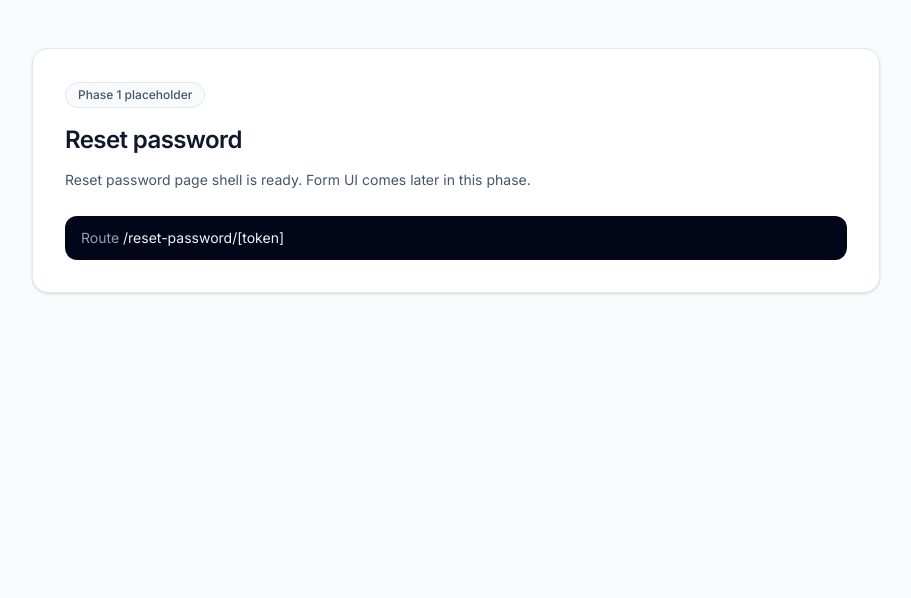
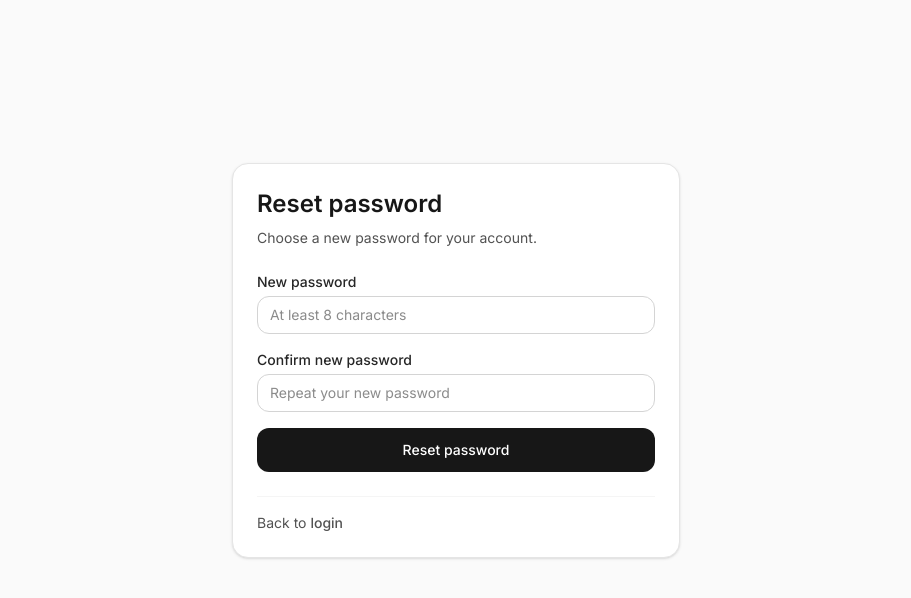
Before and after one commit to Beastly713/expense, a Next.js app in the folder apps/web/: page /reset-password/1 in a window 1280 px wide. Shown: the top 598 px of the page, without its empty margins (184-1095 px from the left). Built offline with nearby package versions, Linux system fonts and the light colour scheme; no server answers.

Commit message:
feat/auth-pages: build forgot password and reset password pages

```diff
--- a/apps/web/src/app/(auth)/forgot-password/page.tsx
+++ b/apps/web/src/app/(auth)/forgot-password/page.tsx
@@ -1,14 +1,116 @@
+'use client';
+
+import Link from 'next/link';
+import { useMemo, useState } from 'react';
+
+import { AuthFormField } from '@/components/forms/auth-form-field';
+import { AuthPageShell } from '@/components/forms/auth-page-shell';
 import { PublicOnlyRoute } from '@/components/layout/public-only-route';
-import { RoutePlaceholder } from '@/components/layout/route-placeholder';
+import { forgotPassword } from '@/lib/api';
+import { ApiError } from '@/lib/api/client';
+import {
+  type AuthFormErrors,
+  validateForgotPasswordForm,
+} from '@/lib/validations/auth';
 
 export default function ForgotPasswordPage() {
+  const [email, setEmail] = useState('');
+  const [errors, setErrors] = useState<AuthFormErrors>({});
+  const [isSubmitting, setIsSubmitting] = useState(false);
+  const [successMessage, setSuccessMessage] = useState<string | null>(null);
+
+  const formValues = useMemo(
+    () => ({
+      email,
+    }),
+    [email],
+  );
+
+  async function handleSubmit(event: React.FormEvent<HTMLFormElement>) {
+    event.preventDefault();
+
+    const nextErrors = validateForgotPasswordForm(formValues);
+    setErrors(nextErrors);
+    setSuccessMessage(null);
+
+    if (Object.keys(nextErrors).length > 0) {
+      return;
+    }
+
+    try {
+      setIsSubmitting(true);
+
+      const result = await forgotPassword({
+        email: email.trim(),
+      });
+
+      setSuccessMessage(result.message);
+    } catch (error) {
+      if (error instanceof ApiError) {
+        setErrors({
+          form: error.message,
+        });
+      } else if (error instanceof Error) {
+        setErrors({
+          form: error.message,
+        });
+      } else {
+        setErrors({
+          form: 'Unable to send reset email right now. Please try again.',
+        });
+      }
+    } finally {
+      setIsSubmitting(false);
+    }
+  }
+
   return (
     <PublicOnlyRoute>
-      <RoutePlaceholder
+      <AuthPageShell
         title="Forgot password"
-        routePath="/forgot-password"
-        description="Forgot password page shell is ready. Form UI comes later in this phase."
-      />
+        subtitle="Enter your email and we’ll send a reset link if the account exists."
+        footer={
+          <p className="text-sm text-neutral-600">
+            Remembered your password?{' '}
+            <Link href="/login" className="font-medium text-neutral-900 underline">
+              Back to login
+            </Link>
+          </p>
+        }
+      >
+        <form className="space-y-4" onSubmit={handleSubmit}>
+          <AuthFormField
+            id="email"
+            label="Email"
+            type="email"
+            value={email}
+            onChange={setEmail}
+            autoComplete="email"
+            placeholder="rahul@example.com"
+            error={errors.email ?? null}
+          />
+
+          {errors.form ? (
+            <div className="rounded-xl border border-red-200 bg-red-50 px-3 py-2 text-sm text-red-700">
+              {errors.form}
+            </div>
+          ) : null}
+
+          {successMessage ? (
+            <div className="rounded-xl border border-green-200 bg-green-50 px-3 py-2 text-sm text-green-700">
+              {successMessage}
+            </div>
+          ) : null}
+
+          <button
+            type="submit"
+            disabled={isSubmitting}
+            className="inline-flex w-full items-center justify-center rounded-xl bg-neutral-900 px-4 py-3 text-sm font-medium text-white transition hover:bg-neutral-800 disabled:cursor-not-allowed disabled:opacity-60"
+          >
+            {isSubmitting ? 'Sending link...' : 'Send reset link'}
+          </button>
+        </form>
+      </AuthPageShell>
     </PublicOnlyRoute>
   );
 }
--- a/apps/web/src/app/(auth)/reset-password/[token]/page.tsx
+++ b/apps/web/src/app/(auth)/reset-password/[token]/page.tsx
@@ -1,14 +1,148 @@
+'use client';
+
+import Link from 'next/link';
+import { useParams, useRouter } from 'next/navigation';
+import { useMemo, useState } from 'react';
+
+import { AuthFormField } from '@/components/forms/auth-form-field';
+import { AuthPageShell } from '@/components/forms/auth-page-shell';
 import { PublicOnlyRoute } from '@/components/layout/public-only-route';
-import { RoutePlaceholder } from '@/components/layout/route-placeholder';
+import { resetPassword } from '@/lib/api';
+import { ApiError } from '@/lib/api/client';
+import {
+  type AuthFormErrors,
+  validateResetPasswordForm,
+} from '@/lib/validations/auth';
 
 export default function ResetPasswordPage() {
+  const params = useParams<{ token: string }>();
+  const router = useRouter();
+
+  const [password, setPassword] = useState('');
+  const [confirmPassword, setConfirmPassword] = useState('');
+  const [errors, setErrors] = useState<AuthFormErrors>({});
+  const [isSubmitting, setIsSubmitting] = useState(false);
+  const [successMessage, setSuccessMessage] = useState<string | null>(null);
+
+  const token =
+    typeof params?.token === 'string' ? params.token : '';
+
+  const formValues = useMemo(
+    () => ({
+      password,
+      confirmPassword,
+    }),
+    [password, confirmPassword],
+  );
+
+  async function handleSubmit(event: React.FormEvent<HTMLFormElement>) {
+    event.preventDefault();
+
+    const nextErrors = validateResetPasswordForm(formValues);
+    setErrors(nextErrors);
+    setSuccessMessage(null);
+
+    if (!token) {
+      setErrors({
+        form: 'Reset token is missing.',
+      });
+      return;
+    }
+
+    if (Object.keys(nextErrors).length > 0) {
+      return;
+    }
+
+    try {
+      setIsSubmitting(true);
+
+      const result = await resetPassword({
+        token,
+        newPassword: password,
+      });
+
+      setSuccessMessage(result.message);
+
+      window.setTimeout(() => {
+        router.replace('/login');
+      }, 1200);
+    } catch (error) {
+      if (error instanceof ApiError) {
+        setErrors({
+          form: error.message,
+        });
+      } else if (error instanceof Error) {
+        setErrors({
+          form: error.message,
+        });
+      } else {
+        setErrors({
+          form: 'Unable to reset password right now. Please try again.',
+        });
+      }
+    } finally {
+      setIsSubmitting(false);
+    }
+  }
+
   return (
     <PublicOnlyRoute>
-      <RoutePlaceholder
+      <AuthPageShell
         title="Reset password"
-        routePath="/reset-password/[token]"
-        description="Reset password page shell is ready. Form UI comes later in this phase."
-      />
+        subtitle="Choose a new password for your account."
+        footer={
+          <p className="text-sm text-neutral-600">
+            Back to{' '}
+            <Link href="/login" className="font-medium text-neutral-900 underline">
+              login
+            </Link>
+          </p>
+        }
+      >
+        <form className="space-y-4" onSubmit={handleSubmit}>
+          <AuthFormField
+            id="password"
+            label="New password"
+            type="password"
+            value={password}
+            onChange={setPassword}
+            autoComplete="new-password"
+            placeholder="At least 8 characters"
+            error={errors.password ?? null}
+          />
+
+          <AuthFormField
+            id="confirmPassword"
+            label="Confirm new password"
+            type="password"
+            value={confirmPassword}
+            onChange={setConfirmPassword}
+            autoComplete="new-password"
+            placeholder="Repeat your new password"
+            error={errors.confirmPassword ?? null}
+          />
+
+          {errors.form ? (
+            <div className="rounded-xl border border-red-200 bg-red-50 px-3 py-2 text-sm text-red-700">
+              {errors.form}
+            </div>
+          ) : null}
+
+          {successMessage ? (
+            <div className="rounded-xl border border-green-200 bg-green-50 px-3 py-2 text-sm text-green-700">
+              {successMessage}
+            </div>
+          ) : null}
+
+          <button
+            type="submit"
+            disabled={isSubmitting}
+            className="inline-flex w-full items-center justify-center rounded-xl bg-neutral-900 px-4 py-3 text-sm font-medium text-white transition hover:bg-neutral-800 disabled:cursor-not-allowed disabled:opacity-60"
+          >
+            {isSubmitting ? 'Resetting password...' : 'Reset password'}
+          </button>
+        </form>
+      </AuthPageShell>
     </PublicOnlyRoute>
   );
 }
--- a/apps/web/src/components/layout/protected-route.tsx
+++ b/apps/web/src/components/layout/protected-route.tsx
@@ -4,6 +4,7 @@ import { useEffect } from 'react';
 import { usePathname, useRouter } from 'next/navigation';
 
 import { useAuth } from '@/lib/auth';
+import { ProtectedShellHeader } from '@/components/layout/protected-shell-header';
 
 export function ProtectedRoute({
   children,
@@ -33,5 +34,10 @@ export function ProtectedRoute({
     return null;
   }
 
-  return <>{children}</>;
+  return (
+    <div className="min-h-screen bg-neutral-50">
+      <ProtectedShellHeader />
+      {children}
+    </div>
+  );
 }
--- /dev/null
+++ b/apps/web/src/components/layout/protected-shell-header.tsx
@@ -0,0 +1,51 @@
+'use client';
+
+import Link from 'next/link';
+import { useRouter } from 'next/navigation';
+import { useState } from 'react';
+
+import { useAuth } from '@/lib/auth';
+import { env } from '@/lib/env';
+
+export function ProtectedShellHeader() {
+  const router = useRouter();
+  const { user, logout } = useAuth();
+  const [isLoggingOut, setIsLoggingOut] = useState(false);
+
+  async function handleLogout() {
+    try {
+      setIsLoggingOut(true);
+      await logout();
+      router.replace('/login');
+    } finally {
+      setIsLoggingOut(false);
+    }
+  }
+
+  return (
+    <header className="border-b border-neutral-200 bg-white">
+      <div className="mx-auto flex max-w-6xl items-center justify-between gap-4 px-4 py-3">
+        <div className="min-w-0">
+          <Link
+            href="/dashboard"
+            className="text-sm font-semibold text-neutral-900 hover:underline"
+          >
+            {env.appName}
+          </Link>
+          <p className="truncate text-xs text-neutral-500">
+            {user ? `${user.name} · ${user.email}` : 'Authenticated session'}
+          </p>
+        </div>
+
+        <button
+          type="button"
+          onClick={handleLogout}
+          disabled={isLoggingOut}
+          className="inline-flex items-center justify-center rounded-xl border border-neutral-300 bg-white px-4 py-2 text-sm font-medium text-neutral-900 transition hover:bg-neutral-100 disabled:cursor-not-allowed disabled:opacity-60"
+        >
+          {isLoggingOut ? 'Logging out...' : 'Log out'}
+        </button>
+      </div>
+    </header>
+  );
+}
--- a/apps/web/src/lib/api/auth.ts
+++ b/apps/web/src/lib/api/auth.ts
@@ -27,7 +27,7 @@ export interface RefreshResponse {
   accessToken: string;
 }
 
-export interface LogoutResponse {
+export interface MessageResponse {
   message: string;
 }
 
@@ -40,6 +40,15 @@ export interface SignupInput {
 export interface LoginInput {
   email: string;
   password: string;
+}
+
+export interface ForgotPasswordInput {
+  email: string;
+}
+
+export interface ResetPasswordInput {
+  token: string;
+  newPassword: string;
 }
 
 export function signup(input: SignupInput) {
@@ -70,7 +79,21 @@ export function refreshAccessToken() {
 }
 
 export function logout() {
-  return apiRequest<LogoutResponse>('/auth/logout', {
+  return apiRequest<MessageResponse>('/auth/logout', {
     method: 'POST',
   });
 }
+
+export function forgotPassword(input: ForgotPasswordInput) {
+  return apiRequest<MessageResponse>('/auth/forgot-password', {
+    method: 'POST',
+    body: input,
+  });
+}
+
+export function resetPassword(input: ResetPasswordInput) {
+  return apiRequest<MessageResponse>('/auth/reset-password', {
+    method: 'POST',
+    body: input,
+  });
+}
--- a/apps/web/src/lib/validations/auth.ts
+++ b/apps/web/src/lib/validations/auth.ts
@@ -8,6 +8,15 @@ export interface SignupFormValues {
 export interface LoginFormValues {
   email: string;
   password: string;
+}
+
+export interface ForgotPasswordFormValues {
+  email: string;
+}
+
+export interface ResetPasswordFormValues {
+  password: string;
+  confirmPassword: string;
 }
 
 export interface AuthFormErrors {
@@ -57,3 +66,31 @@ export function validateLoginForm(values: LoginFormValues): AuthFormErrors {
 
   return errors;
 }
+
+export function validateForgotPasswordForm(
+  values: ForgotPasswordFormValues,
+): AuthFormErrors {
+  const errors: AuthFormErrors = {};
+
+  if (!isValidEmail(values.email.trim())) {
+    errors.email = 'Enter a valid email address.';
+  }
+
+  return errors;
+}
+
+export function validateResetPasswordForm(
+  values: ResetPasswordFormValues,
+): AuthFormErrors {
+  const errors: AuthFormErrors = {};
+
+  if (values.password.length < 8) {
+    errors.password = 'Password must be at least 8 characters.';
+  }
+
+  if (values.confirmPassword !== values.password) {
+    errors.confirmPassword = 'Passwords do not match.';
+  }
+
+  return errors;
+}
```
